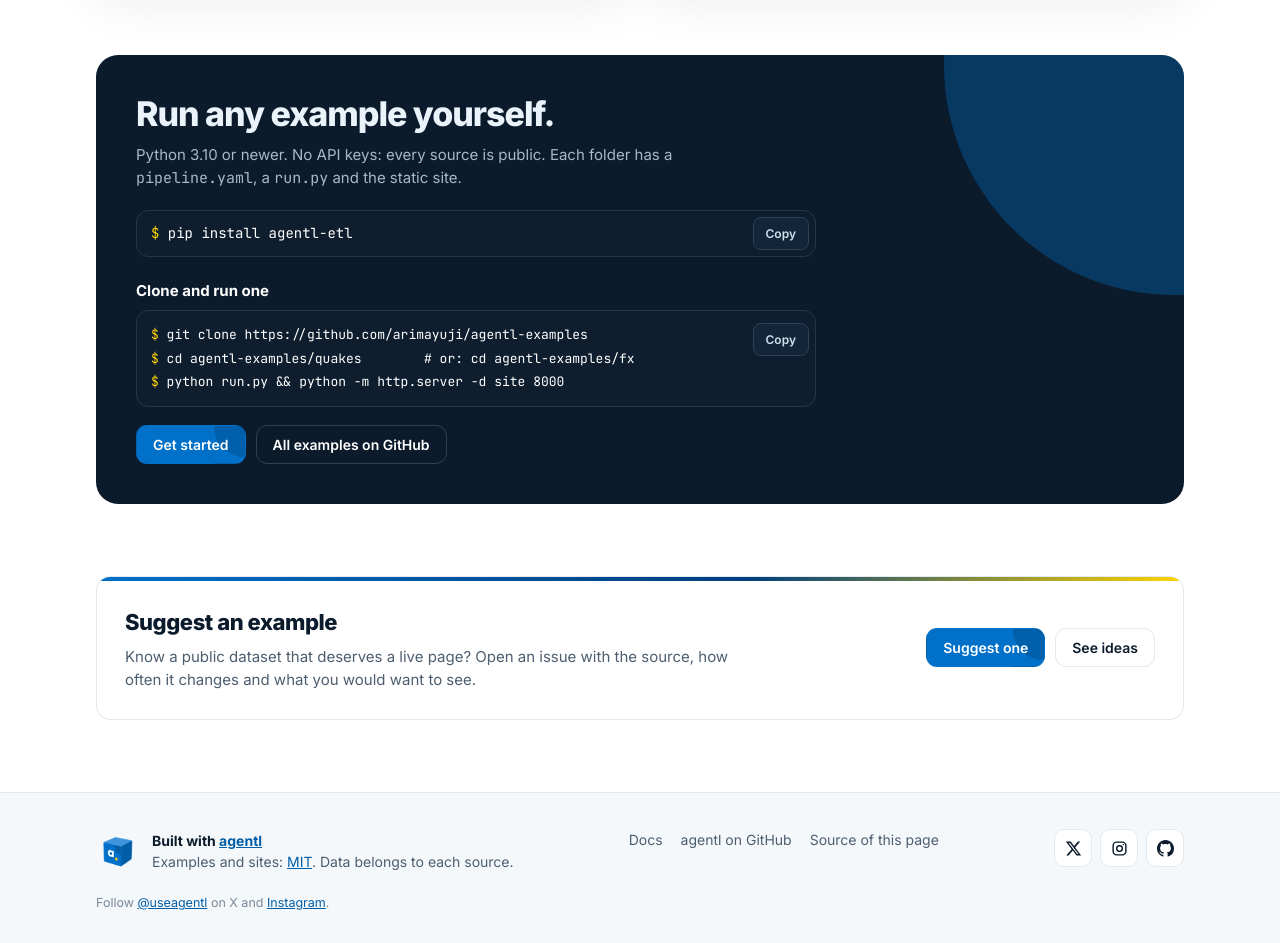
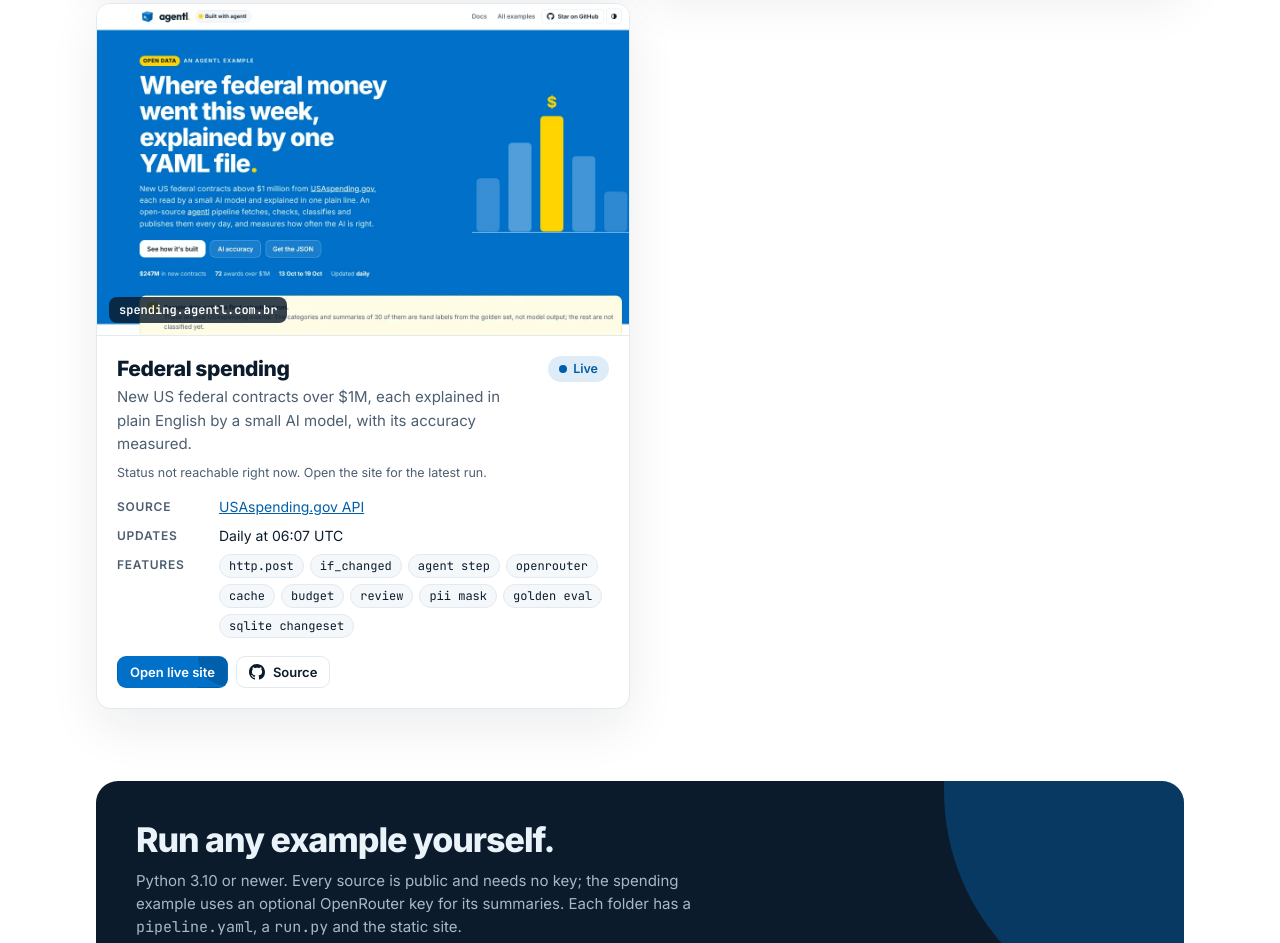
Before and after one commit to arimayuji/agentl-examples, a plain HTML site: page index/site/index.html in a window 1280 px wide. Shown: the part 1107-2050 px from the top of the page. Drawn offline with Linux system fonts and the light colour scheme; no server answers.

Commit message:
index, README: add the spending example

```diff
--- a/index/site/index.html
+++ b/index/site/index.html
@@ -287,6 +287,32 @@
           </div>
         </div>
       </article>
+
+      <article class="ex" data-status="https://spending.agentl.com.br/data/status.json https://agentl-spending.pages.dev/data/status.json" data-pipeline="spending" data-stale-h="50">
+        <a class="shot" href="https://spending.agentl.com.br" tabindex="-1" aria-hidden="true">
+          <picture><source srcset="assets/spending.webp" type="image/webp"><img src="assets/spending.jpg" alt="" width="1200" height="750" loading="lazy"></picture>
+          <span class="url">spending.agentl.com.br</span>
+        </a>
+        <div class="ex-body">
+          <div class="ex-top">
+            <div>
+              <h2><a href="https://spending.agentl.com.br">Federal spending</a></h2>
+              <p class="d">New US federal contracts over $1M, each explained in plain English by a small AI model, with its accuracy measured.</p>
+            </div>
+            <span class="pill idle" data-role="pill">Checking</span>
+          </div>
+          <p class="status-line" data-role="line">Reading the last run from status.json</p>
+          <ul class="meta">
+            <li><span>Source</span><span><a href="https://api.usaspending.gov">USAspending.gov API</a></span></li>
+            <li><span>Updates</span><span>Daily at 06:07 UTC</span></li>
+            <li><span>Features</span><ul class="chips"><li>http.post</li><li>if_changed</li><li>agent step</li><li>openrouter</li><li>cache</li><li>budget</li><li>review</li><li>pii mask</li><li>golden eval</li><li>sqlite changeset</li></ul></li>
+          </ul>
+          <div class="ex-links">
+            <a class="btn btn-primary btn-sm" href="https://spending.agentl.com.br">Open live site</a>
+            <a class="btn btn-sm" href="https://github.com/arimayuji/agentl-examples/tree/main/spending"><svg viewBox="0 0 16 16" fill="currentColor" aria-hidden="true"><path d="M8 0C3.58 0 0 3.58 0 8c0 3.54 2.29 6.53 5.47 7.59.4.07.55-.17.55-.38 0-.19-.01-.82-.01-1.49-2.01.37-2.53-.49-2.69-.94-.09-.23-.48-.94-.82-1.13-.28-.15-.68-.52-.01-.53.63-.01 1.08.58 1.23.82.72 1.21 1.87.87 2.33.66.07-.52.28-.87.51-1.07-1.78-.2-3.64-.89-3.64-3.95 0-.87.31-1.59.82-2.15-.08-.2-.36-1.02.08-2.12 0 0 .67-.21 2.2.82.64-.18 1.32-.27 2-.27.68 0 1.36.09 2 .27 1.53-1.04 2.2-.82 2.2-.82.44 1.1.16 1.92.08 2.12.51.56.82 1.27.82 2.15 0 3.07-1.87 3.75-3.65 3.95.29.25.54.73.54 1.48 0 1.07-.01 1.93-.01 2.2 0 .21.15.46.55.38A8.013 8.013 0 0016 8c0-4.42-3.58-8-8-8z"/></svg> Source</a>
+          </div>
+        </div>
+      </article>
     </div>
   </div>
 
@@ -294,11 +320,11 @@
     <div class="wrap">
       <div class="cta">
         <h2 id="run-title">Run any example yourself.</h2>
-        <p>Python 3.10 or newer. No API keys: every source is public. Each folder has a <code>pipeline.yaml</code>, a <code>run.py</code> and the static site.</p>
+        <p>Python 3.10 or newer. Every source is public and needs no key; the spending example uses an optional OpenRouter key for its summaries. Each folder has a <code>pipeline.yaml</code>, a <code>run.py</code> and the static site.</p>
         <div class="cmd"><code><span class="d">$ </span>pip install agentl-etl</code><button class="copy" type="button" data-copy="pip install agentl-etl">Copy</button></div>
         <h3>Clone and run one</h3>
         <div class="cmd multi"><code id="cmds"><span class="d">$ </span>git clone https://github.com/arimayuji/agentl-examples
-<span class="d">$ </span>cd agentl-examples/quakes        # or: cd agentl-examples/fx
+<span class="d">$ </span>cd agentl-examples/quakes        # or: fx, spending
 <span class="d">$ </span>python run.py &amp;&amp; python -m http.server -d site 8000</code><button class="copy" type="button" data-copy-from="cmds">Copy</button></div>
         <div class="row">
           <a class="btn btn-primary" href="https://agentl.com.br/getting-started/">Get started</a>
```
Also changed, not shown: index/site/assets/spending.jpg (added), index/site/assets/spending.webp (added), 1 other file.
